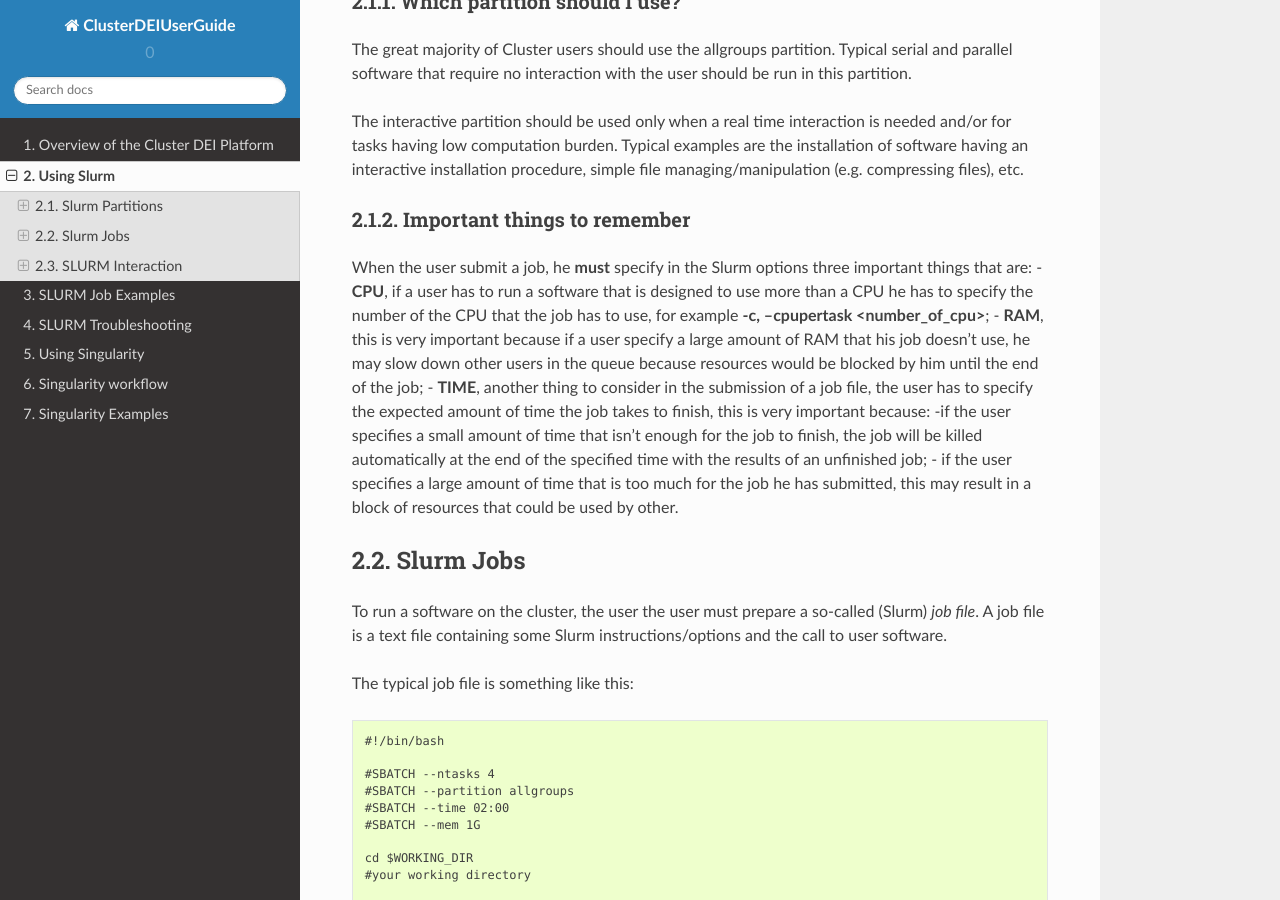
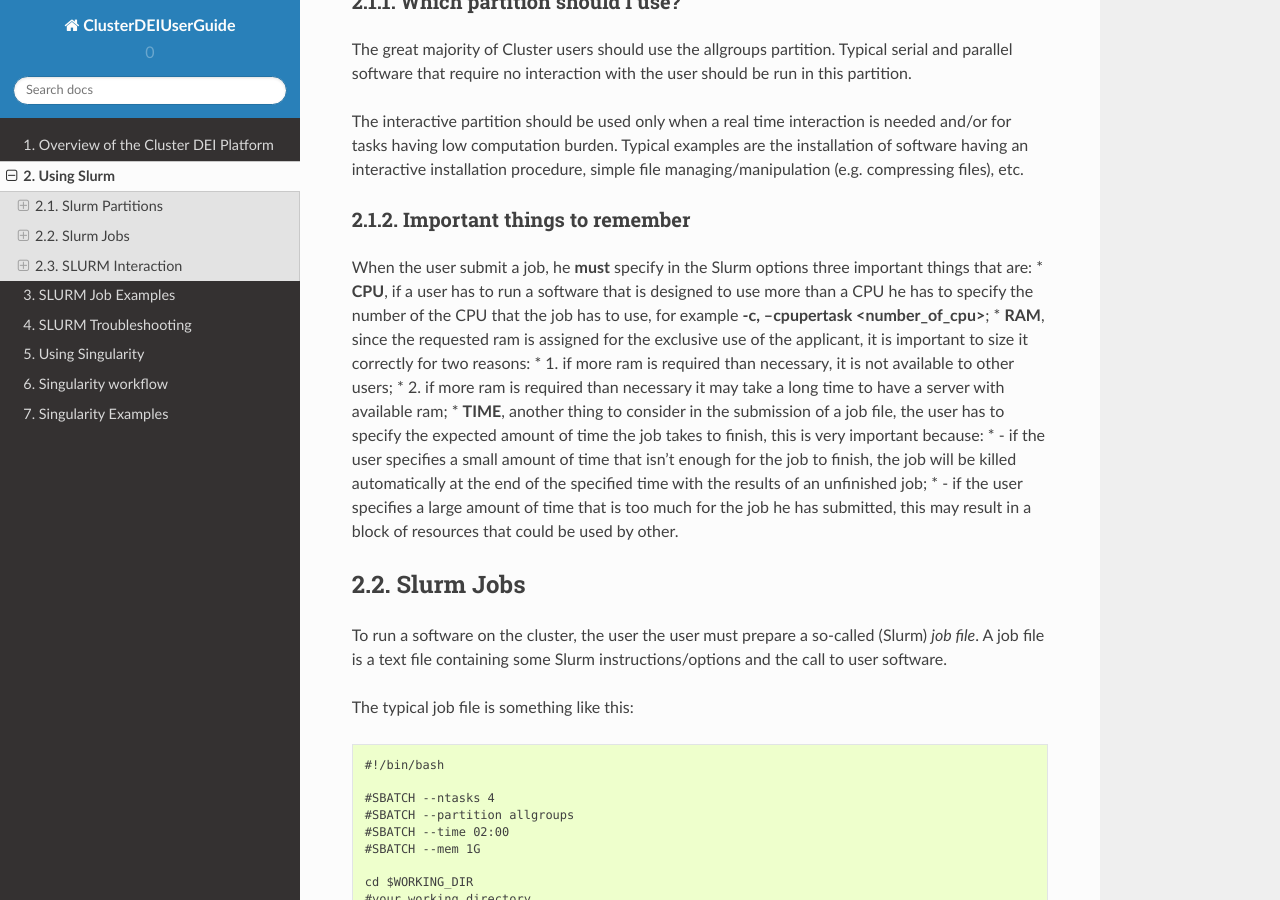
Before and after one commit to agostinoandriolo/clusterDEIguide, a Sphinx documentation site: the page built from ClusterDEIUserGuide-master/docs/UsingSLURM.rst, in a window 1280 px wide and 900 px high, scrolled down 636 px. Built offline with Sphinx 7.4.7 and the Read the Docs theme 2.0.0, drawn with Linux system fonts in a browser that asks for light colours.

Commit message:
Update UsingSLURM.rst

```diff
--- a/ClusterDEIUserGuide-master/docs/UsingSLURM.rst
+++ b/ClusterDEIUserGuide-master/docs/UsingSLURM.rst
@@ -51,11 +51,13 @@ Important things to remember
 ^^^^^^^^^^^^^^^^^^^^^^^^^^^^
 
 When the user submit a job, he **must** specify in the Slurm options three important things that are:
-- **CPU**, if a user has to run a software that is designed to use more than a CPU he has to specify the number of the CPU that the job has to use, for example **-c, --cpupertask <number_of_cpu>**;
-- **RAM**, this is very important because if a user specify a large amount of RAM that his job doesn't use, he may slow down other users in the queue because resources would be blocked by him until the end of the job;
-- **TIME**, another thing to consider in the submission of a job file, the user has to specify the expected amount of time the job takes to finish, this is very important because:
--if the user specifies a small amount of time that isn't enough for the job to finish, the job will be killed automatically at the end of the specified time with the results of an unfinished job;
-- if the user specifies a large amount of time that is too much for the job he has submitted, this may result in a block of resources that could be used by other.
+* **CPU**, if a user has to run a software that is designed to use more than a CPU he has to specify the number of the CPU that the job has to use, for example **-c, --cpupertask <number_of_cpu>**;
+* **RAM**, since the requested ram is assigned for the exclusive use of the applicant, it is important to size it correctly for two reasons:
+* 1. if more ram is required than necessary, it is not available to other users;
+* 2. if more ram is required than necessary it may take a long time to have a server with available ram;
+* **TIME**, another thing to consider in the submission of a job file, the user has to specify the expected amount of time the job takes to finish, this is very important because:
+* - if the user specifies a small amount of time that isn't enough for the job to finish, the job will be killed automatically at the end of the specified time with the results of an unfinished job;
+* - if the user specifies a large amount of time that is too much for the job he has submitted, this may result in a block of resources that could be used by other.
 
 
 Slurm Jobs
```
